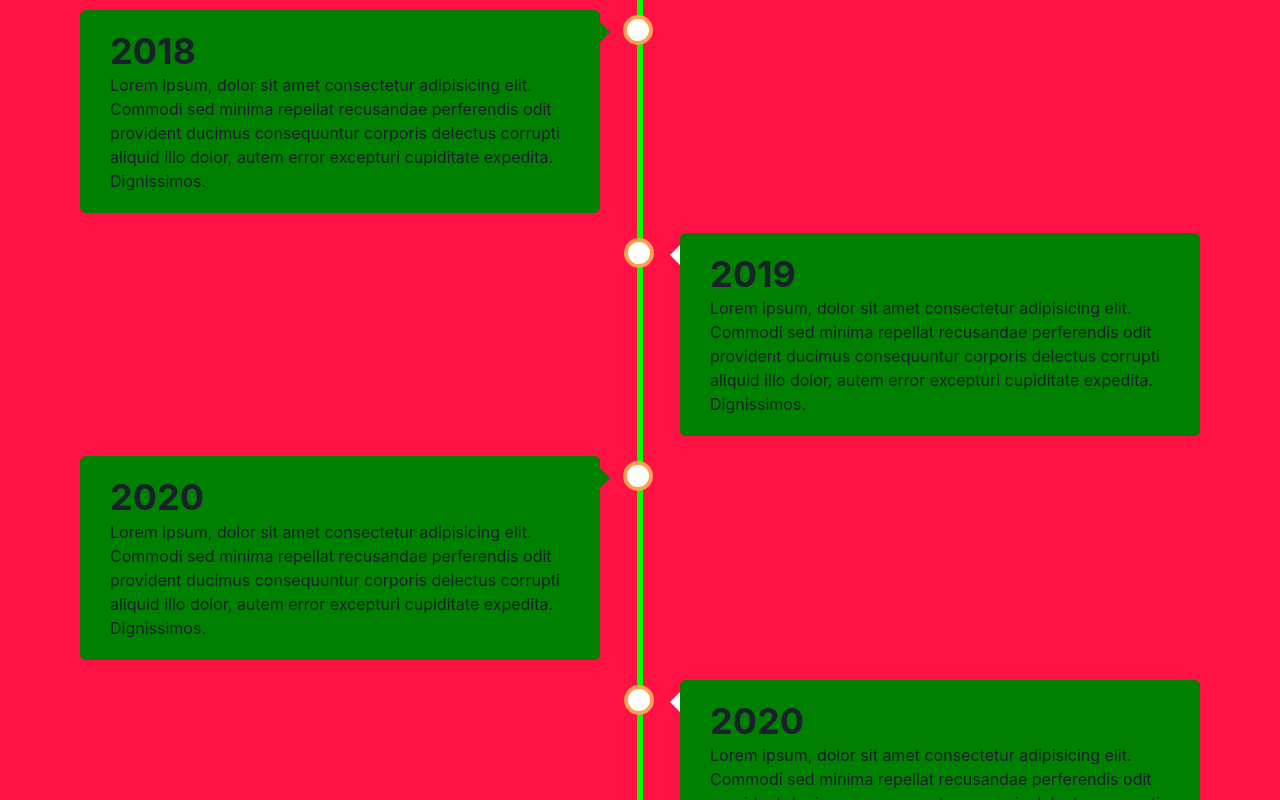
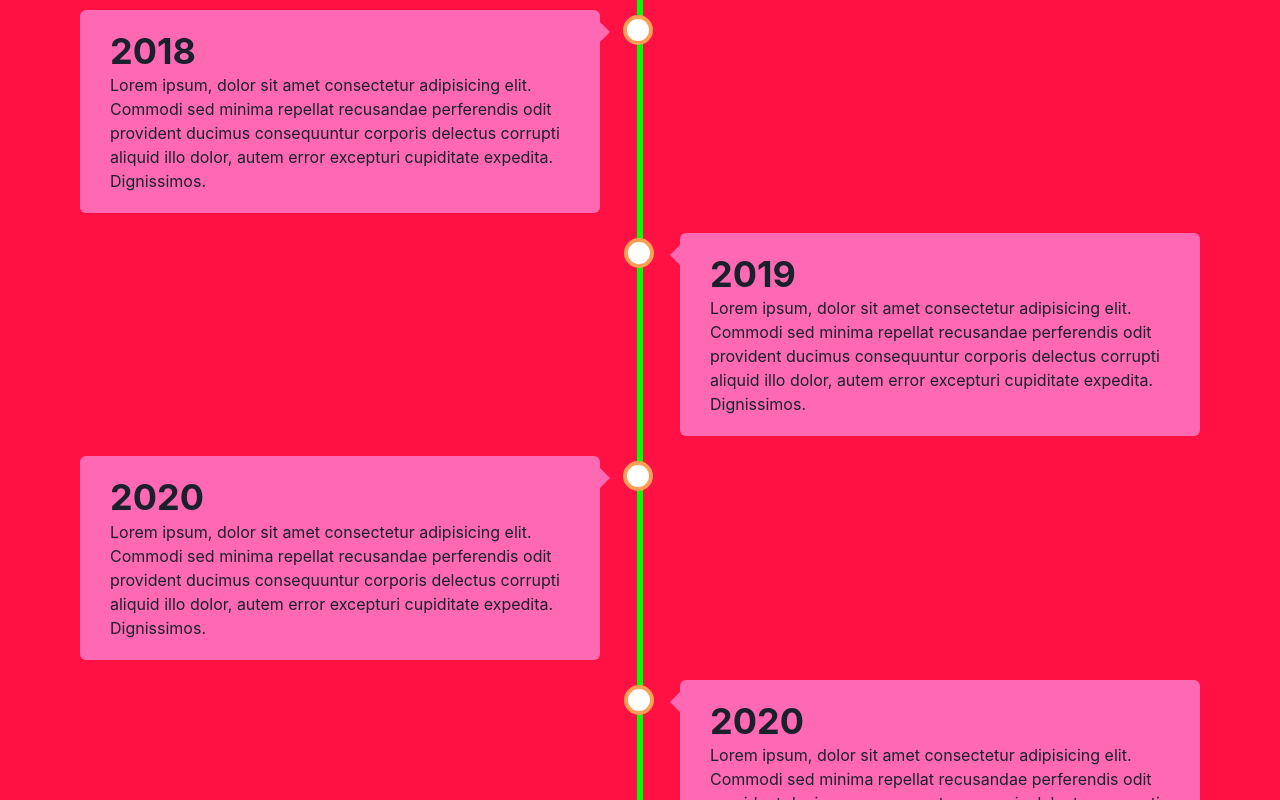
Before and after one commit to RakibRahman/blog-editor, a React (Create React App) app: page / in a window 1280 px wide. Shown: the top 800 px of the page. Built offline with nearby package versions, Linux system fonts and the light colour scheme.

Commit message:
timeline updated v3

```diff
--- a/src/Timeline.css
+++ b/src/Timeline.css
@@ -1,11 +1,4 @@
-* {
-  box-sizing: border-box;
-}
 
-body {
-  background-color: #474e5d;
-  font-family: Helvetica, sans-serif;
-}
 
 /* The actual timeline (the vertical ruler) */
 .timeline {
@@ -62,9 +55,6 @@ body {
   width: 0;
   z-index: 1;
   right: 30px;
-  /* border: medium solid white;
-  border-width: 10px 0 10px 10px;
-  border-color: transparent transparent transparent gray; */
 }
 
 /* Add arrows to the right container (pointing left) */
@@ -76,9 +66,6 @@ body {
   width: 0;
   z-index: 1;
   left: 30px;
-  border: medium solid white;
-  border-width: 10px 10px 10px 0;
-  border-color: transparent white transparent transparent;
 }
 
 /* Fix the circle for containers on the right side */
--- a/src/Timeline.js
+++ b/src/Timeline.js
@@ -48,18 +48,23 @@ const Timeline = () => {
                                 border: '4px solid #ff9f55' // container circle border
                             }}
                             className={(index % 2 === 0) ? "container left" : "container right"}
-                            css={{
+                            sx={{
                                 '&.left::before': {
                                     border: 'medium solid white',
                                     borderWidth: '10px 0 10px 10px',
-                                    borderColor: 'transparent transparent transparent green'
+                                    borderColor: 'transparent transparent transparent hotpink'
+                                },
+                                '&.right::before': {
+                                    border: 'medium solid white',
+                                    borderWidth: '10px 10px 10px 0',
+                                    borderColor: 'transparent hotpink transparent transparent'
                                 },
 
                             }}
                         >
                             <Box
-                                padding='20px 30px'
-                                bg='green'
+                                padding='20px 30px' //card padding
+                                bg='hotpink' //card bg
                                 position='relative'
                                 borderRadius='6px'
 
```
